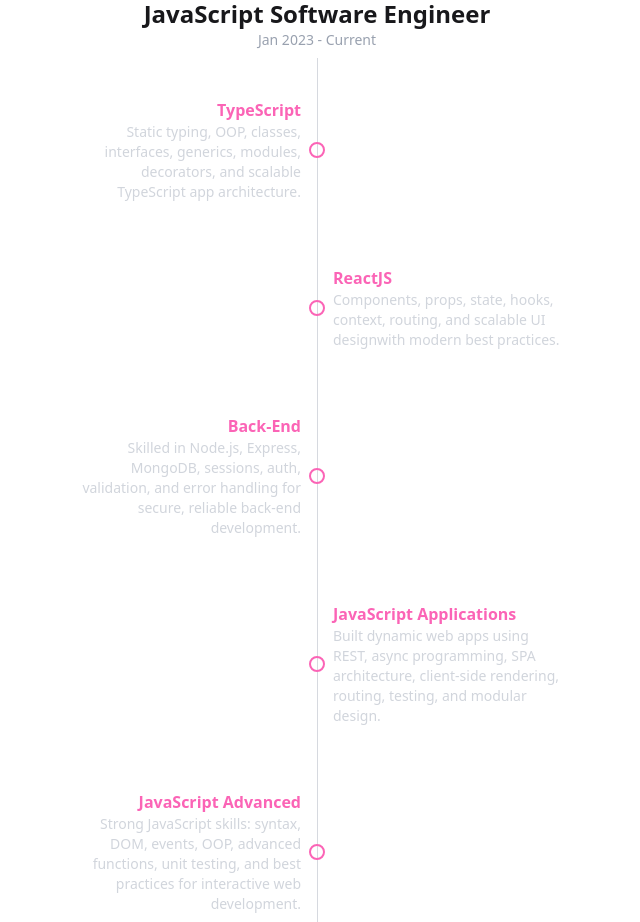
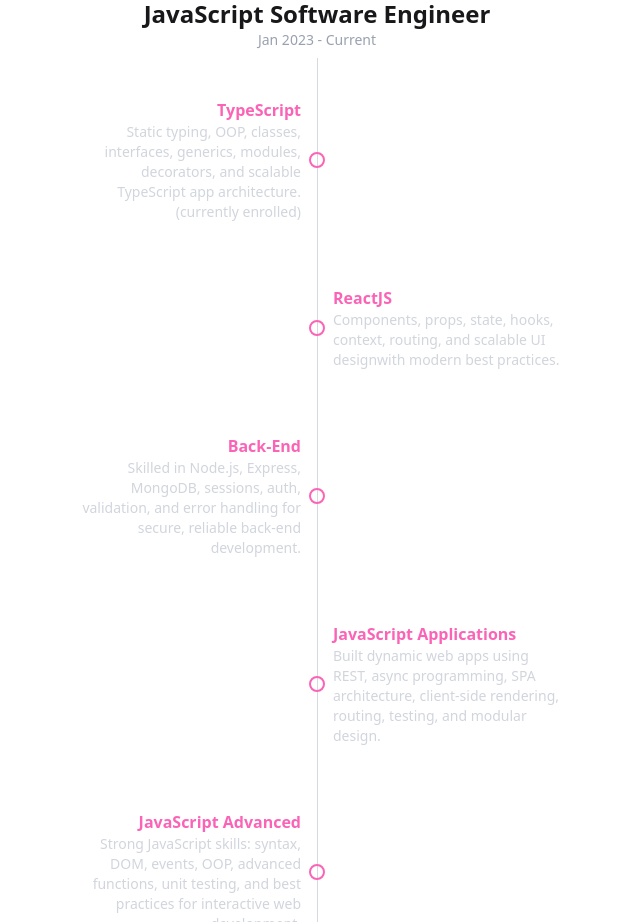
Before and after one commit to BeatrisRah/Portfolio, a React (Vite) app: page / in a window 1280 px wide. Shown: the part 3020-3942 px from the top of the page, without its empty margins (451-1091 px from the left). Built offline with nearby package versions, Linux system fonts and the light colour scheme; a web font is replaced by a local one.

Commit message:
BG more smoother

```diff
--- a/src/App.jsx
+++ b/src/App.jsx
@@ -35,7 +35,7 @@ function App() {
 		left: 0,
 		width: '100%',
 		zIndex: -1,
-		transition: 'background 0.1s ease', // Smooth transition
+		transition: 'background-position 0.1s ease', // Smooth transition
 	  }
 	return (
 		<div className="flex relative">
--- a/src/sections/education/EducationSection.jsx
+++ b/src/sections/education/EducationSection.jsx
@@ -2,7 +2,7 @@ import { Element } from "react-scroll";
 const items = [
     {
         title: "TypeScript",
-        desc: "Static typing, OOP, classes, interfaces, generics, modules, decorators, and scalable TypeScript app architecture.",
+        desc: "Static typing, OOP, classes, interfaces, generics, modules, decorators, and scalable TypeScript app architecture. (currently enrolled)",
         link:null
     },
     {
```
